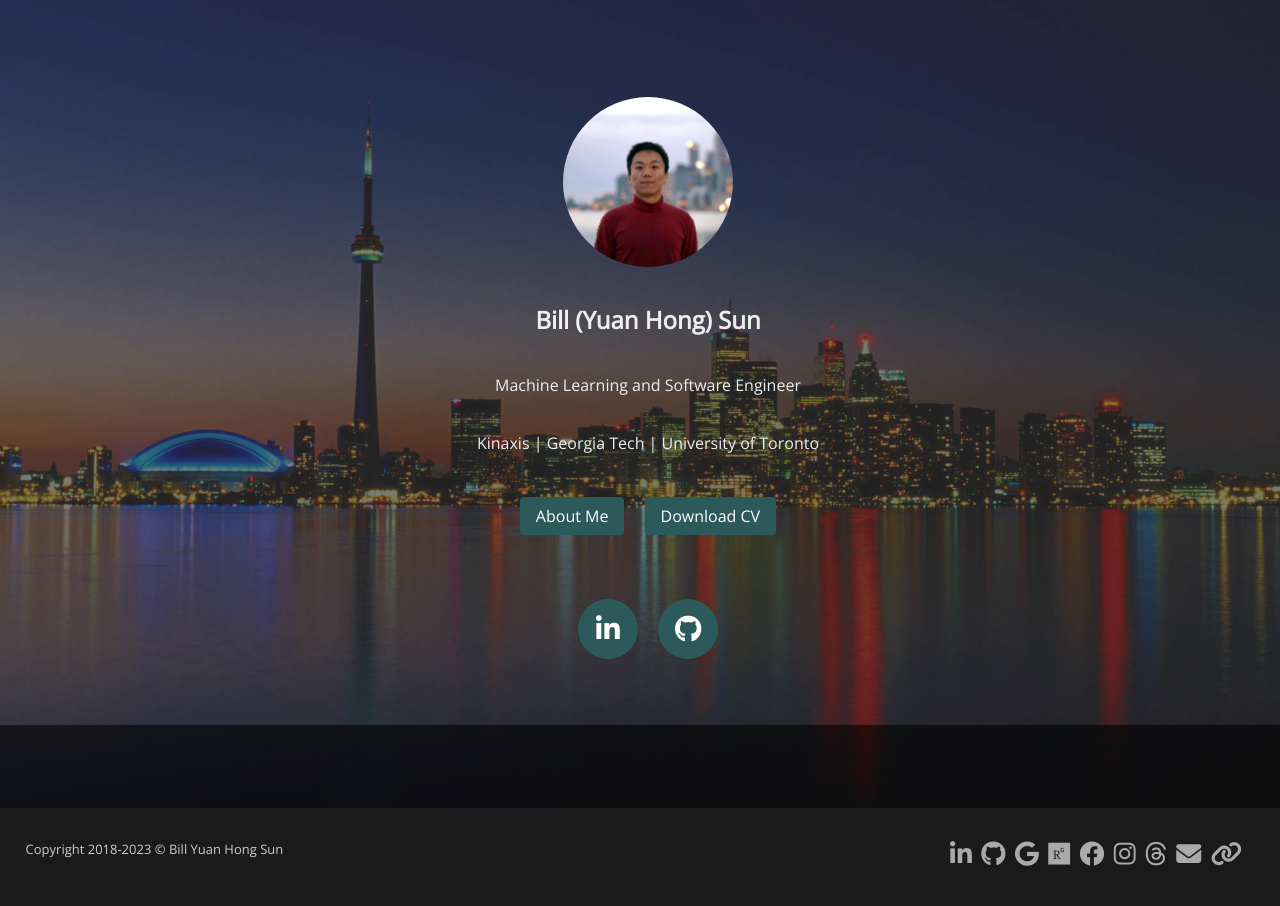
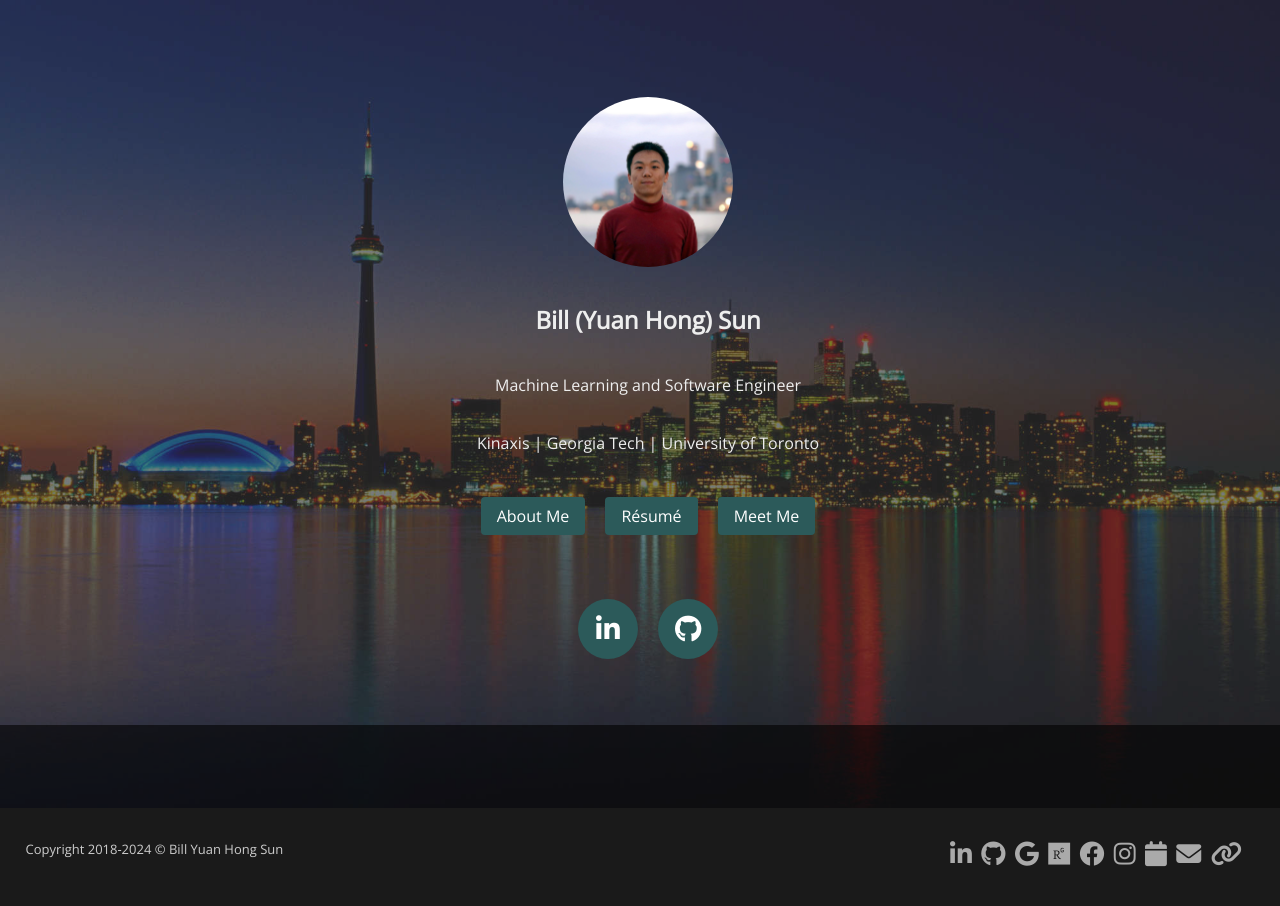
Before and after one commit to billyhsun/billyhsun.github.io, a plain HTML site: page index.html in a window 1280 px wide. Drawn offline with nearby package versions, Linux system fonts and the light colour scheme.

Commit message:
minor changes

```diff
--- a/index.html
+++ b/index.html
@@ -23,7 +23,8 @@
             <p>Kinaxis | Georgia Tech | University of Toronto</p>
             <div class="cta-buttons">
                 <a href="about.html" class="btn">About Me</a>
-                <a href="https://www.overleaf.com/read/jyfmbgvqczjh#3971f6" class="btn">Download CV</a>
+                <a href="https://www.overleaf.com/read/jyfmbgvqczjh#3971f6" class="btn">Résumé</a>
+                <a href="https://calendly.com/billyuanhong-sun-mail/30min" class="btn">Meet Me</a>
             </div>
             <div class="social-links">
                 <a href="https://www.linkedin.com/in/bill-yuan-hong-sun/"><i class="fab fa-linkedin-in"></i></a>
--- a/src/styles.js
+++ b/src/styles.js
@@ -74,7 +74,7 @@ class Header extends HTMLElement {
                     Me</a></div>
             <div class="logo">
                 <h1 style="margin:1px;">
-                    <a href="index.html" style="text-decoration: none;">bill.</a></h1>
+                    <a href="index.html" style="text-decoration: none;">bill.ai</a></h1>
             </div>
         </div>
         `
@@ -90,7 +90,7 @@ class Footer extends HTMLElement {
 			<br>
 
 			<p style="margin-left: 2%;">
-				<font color=#cccccc>Copyright 2018-2023 © Bill Yuan Hong Sun</font>
+				<font color=#cccccc>Copyright 2018-2024 © Bill Yuan Hong Sun</font>
 
 			<div class="socialmedia">
                 <a href="https://www.linkedin.com/in/bill-yuan-hong-sun/"><i class="fa-brands fa-linkedin-in" aria-hidden="true"></i></a>
@@ -99,7 +99,7 @@ class Footer extends HTMLElement {
                 <a href="https://www.researchgate.net/profile/Yuan-Hong-Sun"><i class="fa-brands fa-researchgate"></i></a>
                 <a href="https://www.facebook.com/billyhsun"><i class="fa-brands fa-facebook" aria-hidden="true"></i></a>
 				<a href="https://www.instagram.com/billyhsun/"><i class="fa-brands fa-instagram" aria-hidden="true"></i></a>
-                <a href="https://www.threads.net/@billyhsun"><i class="fa-brands fa-threads" aria-hidden="true"></i></a>
+                <a href="https://calendly.com/billyuanhong-sun-mail/30min"><i class="fa fa-calendar" aria-hidden="true"></i></a>
 				<a href="mailto:billyuanhong.sun@mail.utoronto.ca"><i class="fas fa-envelope" aria-hidden="true"></i></a>
                 <a href="https://linktr.ee/billyhsun"><i class="fa-solid fa-link" aria-hidden="true"></i></a>
 			</div>
```
